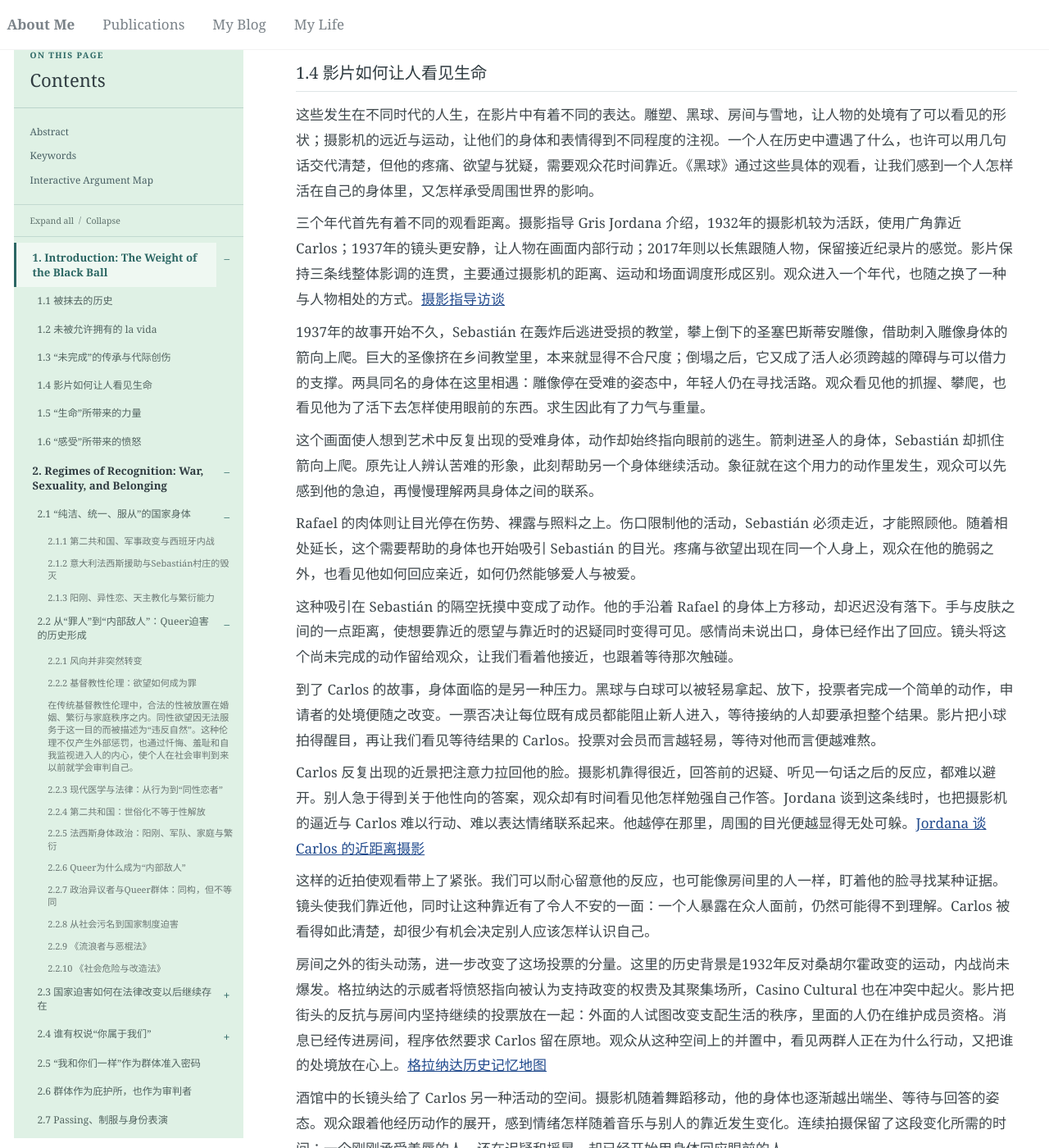
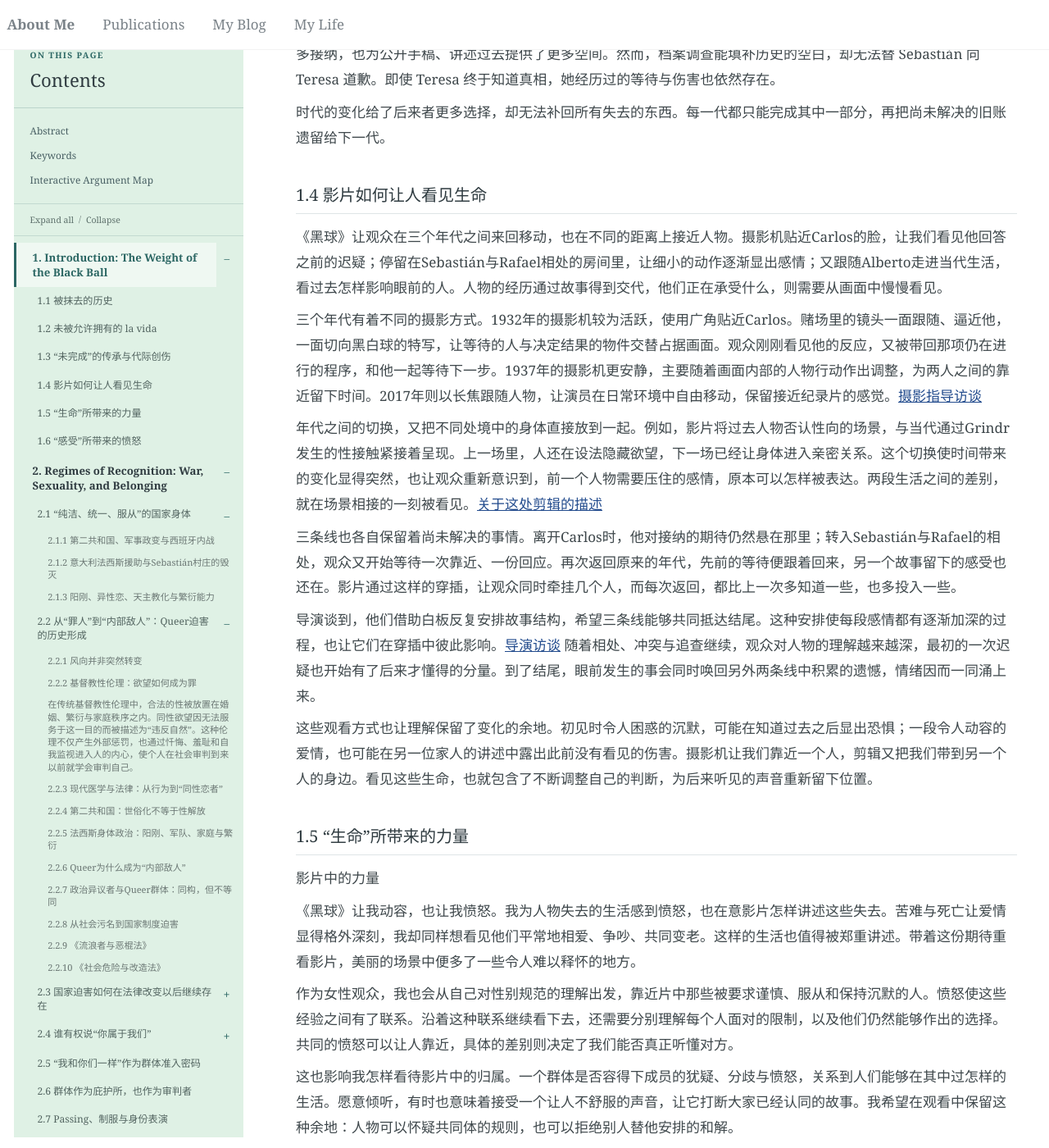
Before and after one commit to Cathylixi/Cathylixi.github.io, a Jekyll site: the page built from _posts/2026-11-10-la-bola-negra-review.md, in a window 1280 px wide and 1400 px high, scrolled down 4920 px. Shown: the whole window at 82% size. Built offline with Jekyll 4.4.1, drawn with Linux system fonts in a browser that asks for light colours; nearby versions of some CDN libraries; some of the changed text lies outside the part shown.

Commit message:
Publish La Bola Negra from Google Docs

```diff
--- a/_posts/2026-11-10-la-bola-negra-review.md
+++ b/_posts/2026-11-10-la-bola-negra-review.md
@@ -1,11 +1,11 @@
 ---
 layout: academic-post
 title: "La bola negra"
-paper_title: "男人留下手稿，女人继承创伤"
-paper_subtitle: "《黑球》中的愤怒、反档案与不平等继承"
+paper_title: "未完成的生命"
+paper_subtitle: "《黑球》中的历史抹除、欲望与继承"
 paper_status: "Structure complete"
 subtitle: "被抹去的历史不会自动消失。它会变成愤怒、归属的渴望，以及一代又一代人身体里没有名字的回声。"
-abstract: "《黑球》借手稿恢复了一段被抹除的 queer 男性历史，但 Teresa 的愤怒揭示了这种历史修复的限度：公共历史可以得到承认，私人伤害却不会因此自动获得修复。"
+abstract: "《黑球》通过1932、1937与2017年的queer生命，讲述社会排斥如何限制个人生活，以及被隐藏的过去如何影响后来者。本文从la vida与“未完成的生命”出发，结合镜头、声音与物件的细读，讨论身体、欲望与社会承认之间的关系。赌场的黑球、幸存的手稿与家庭中的沉默，呈现了历史抹除从公共制度进入私人生活的过程。那些未能完成的讲述与责任，经由亲密关系被交给下一代，保存记忆的机会与承受伤害的代价也被不均等地分配。本文将这一过程理解为记忆责任与创伤代价的转嫁，并进一步考察愤怒如何使被忽视的经验获得表达，以及爱情、音乐与白雪带来的安慰如何影响观众对修复的判断。重新讲述过去由此也意味着面对仍在继续的后果，让活着的人能够表达伤害，并决定如何与这段历史相处。"
 keywords:
   - "Queer Memory"
   - "Counter-Archive"
@@ -100,41 +100,17 @@
 
 ### 1.4 影片如何让人看见生命
 
-这些发生在不同时代的人生，在影片中有着不同的表达。雕塑、黑球、房间与雪地，让人物的处境有了可以看见的形状；摄影机的远近与运动，让他们的身体和表情得到不同程度的注视。一个人在历史中遭遇了什么，也许可以用几句话交代清楚，但他的疼痛、欲望与犹疑，需要观众花时间靠近。《黑球》通过这些具体的观看，让我们感到一个人怎样活在自己的身体里，又怎样承受周围世界的影响。
+《黑球》让观众在三个年代之间来回移动，也在不同的距离上接近人物。摄影机贴近Carlos的脸，让我们看见他回答之前的迟疑；停留在Sebastián与Rafael相处的房间里，让细小的动作逐渐显出感情；又跟随Alberto走进当代生活，看过去怎样影响眼前的人。人物的经历通过故事得到交代，他们正在承受什么，则需要从画面中慢慢看见。
 
-三个年代首先有着不同的观看距离。摄影指导 Gris Jordana 介绍，1932年的摄影机较为活跃，使用广角靠近 Carlos；1937年的镜头更安静，让人物在画面内部行动；2017年则以长焦跟随人物，保留接近纪录片的感觉。影片保持三条线整体影调的连贯，主要通过摄影机的距离、运动和场面调度形成区别。观众进入一个年代，也随之换了一种与人物相处的方式。[摄影指导访谈](https://www.kodak.com/en/motion/blog-post/la-bola-negra/)
+三个年代有着不同的摄影方式。1932年的摄影机较为活跃，使用广角贴近Carlos。赌场里的镜头一面跟随、逼近他，一面切向黑白球的特写，让等待的人与决定结果的物件交替占据画面。观众刚刚看见他的反应，又被带回那项仍在进行的程序，和他一起等待下一步。1937年的摄影机更安静，主要随着画面内部的人物行动作出调整，为两人之间的靠近留下时间。2017年则以长焦跟随人物，让演员在日常环境中自由移动，保留接近纪录片的感觉。[摄影指导访谈](https://www.kodak.com/en/motion/blog-post/la-bola-negra/)
 
-1937年的故事开始不久，Sebastián 在轰炸后逃进受损的教堂，攀上倒下的圣塞巴斯蒂安雕像，借助刺入雕像身体的箭向上爬。巨大的圣像挤在乡间教堂里，本来就显得不合尺度；倒塌之后，它又成了活人必须跨越的障碍与可以借力的支撑。两具同名的身体在这里相遇：雕像停在受难的姿态中，年轻人仍在寻找活路。观众看见他的抓握、攀爬，也看见他为了活下去怎样使用眼前的东西。求生因此有了力气与重量。
+年代之间的切换，又把不同处境中的身体直接放到一起。例如，影片将过去人物否认性向的场景，与当代通过Grindr发生的性接触紧接着呈现。上一场里，人还在设法隐藏欲望，下一场已经让身体进入亲密关系。这个切换使时间带来的变化显得突然，也让观众重新意识到，前一个人物需要压住的感情，原本可以怎样被表达。两段生活之间的差别，就在场景相接的一刻被看见。[关于这处剪辑的描述](https://editors.dazeddigital.com/film-tv/article/71296/1/la-bola-negra-javier-ambrossi-javier-calvo-director-interview-new-film-2026)
 
-这个画面使人想到艺术中反复出现的受难身体，动作却始终指向眼前的逃生。箭刺进圣人的身体，Sebastián 却抓住箭向上爬。原先让人辨认苦难的形象，此刻帮助另一个身体继续活动。象征就在这个用力的动作里发生，观众可以先感到他的急迫，再慢慢理解两具身体之间的联系。
+三条线也各自保留着尚未解决的事情。离开Carlos时，他对接纳的期待仍然悬在那里；转入Sebastián与Rafael的相处，观众又开始等待一次靠近、一份回应。再次返回原来的年代，先前的等待便跟着回来，另一个故事留下的感受也还在。影片通过这样的穿插，让观众同时牵挂几个人，而每次返回，都比上一次多知道一些，也多投入一些。
 
-Rafael 的肉体则让目光停在伤势、裸露与照料之上。伤口限制他的活动，Sebastián 必须走近，才能照顾他。随着相处延长，这个需要帮助的身体也开始吸引 Sebastián 的目光。疼痛与欲望出现在同一个人身上，观众在他的脆弱之外，也看见他如何回应亲近，如何仍然能够爱人与被爱。
+导演谈到，他们借助白板反复安排故事结构，希望三条线能够共同抵达结尾。这种安排使每段感情都有逐渐加深的过程，也让它们在穿插中彼此影响。[导演访谈](https://editors.dazeddigital.com/film-tv/article/71296/1/la-bola-negra-javier-ambrossi-javier-calvo-director-interview-new-film-2026) 随着相处、冲突与追查继续，观众对人物的理解越来越深，最初的一次迟疑也开始有了后来才懂得的分量。到了结尾，眼前发生的事会同时唤回另外两条线中积累的遗憾，情绪因而一同涌上来。
 
-这种吸引在 Sebastián 的隔空抚摸中变成了动作。他的手沿着 Rafael 的身体上方移动，却迟迟没有落下。手与皮肤之间的一点距离，使想要靠近的愿望与靠近时的迟疑同时变得可见。感情尚未说出口，身体已经作出了回应。镜头将这个尚未完成的动作留给观众，让我们看着他接近，也跟着等待那次触碰。
-
-到了 Carlos 的故事，身体面临的是另一种压力。黑球与白球可以被轻易拿起、放下，投票者完成一个简单的动作，申请者的处境便随之改变。一票否决让每位既有成员都能阻止新人进入，等待接纳的人却要承担整个结果。影片把小球拍得醒目，再让我们看见等待结果的 Carlos。投票对会员而言越轻易，等待对他而言便越难熬。
-
-Carlos 反复出现的近景把注意力拉回他的脸。摄影机靠得很近，回答前的迟疑、听见一句话之后的反应，都难以避开。别人急于得到关于他性向的答案，观众却有时间看见他怎样勉强自己作答。Jordana 谈到这条线时，也把摄影机的逼近与 Carlos 难以行动、难以表达情绪联系起来。他越停在那里，周围的目光便越显得无处可躲。[Jordana 谈 Carlos 的近距离摄影](https://revistalacorahe.com/gris-jordana-directora-fotografia-la-bola-negra-acercamiento-intimo-realidades-queer/)
-
-这样的近拍使观看带上了紧张。我们可以耐心留意他的反应，也可能像房间里的人一样，盯着他的脸寻找某种证据。镜头使我们靠近他，同时让这种靠近有了令人不安的一面：一个人暴露在众人面前，仍然可能得不到理解。Carlos 被看得如此清楚，却很少有机会决定别人应该怎样认识自己。
-
-房间之外的街头动荡，进一步改变了这场投票的分量。这里的历史背景是1932年反对桑胡尔霍政变的运动，内战尚未爆发。格拉纳达的示威者将愤怒指向被认为支持政变的权贵及其聚集场所，Casino Cultural 也在冲突中起火。影片把街头的反抗与房间内坚持继续的投票放在一起：外面的人试图改变支配生活的秩序，里面的人仍在维护成员资格。消息已经传进房间，程序依然要求 Carlos 留在原地。观众从这种空间上的并置中，看见两群人正在为什么行动，又把谁的处境放在心上。[格拉纳达历史记忆地图](https://www.mapamemoriagranada.es/lugares/republica/20-casino-cultural)
-
-酒馆中的长镜头给了 Carlos 另一种活动的空间。摄影机随着舞蹈移动，他的身体也逐渐越出端坐、等待与回答的姿态。观众跟着他经历动作的展开，感到情绪怎样随着音乐与别人的靠近发生变化。连续拍摄保留了这段变化所需的时间：一个刚刚承受羞辱的人，还在迟疑和摇晃，却已经开始用身体回应眼前的人。
-
-舞蹈中的 Carlos 依然被观看，身边的人却以歌唱、动作与触碰回应他。在赌场里，他必须给出一个能够被接受的答案；在这里，他可以先把难以说清的感受交给身体。酒馆没有替他解决归属的问题，却让观众看见，那具在质询中收紧的身体还有别的可能。它会移动，会接受安慰，也会在音乐中暂时放下对自己的审查。
-
-到了2017年，摄影机跟随 Alberto 进入调查和家庭生活。观众看着他走近线索，也看着他面对母亲时无法顺利说下去。过去逐渐得到解释，情绪却早已影响了眼前的相处。长焦跟拍让人物在环境中保有活动的余地，历史的后果因此出现在普通的交谈、离开与再次靠近之中。一个人怎样活着，也包含他怎样和身边的人共处。
-
-影片在三个年代之间来回切换，使我们带着刚刚看见的感受进入另一段生活。Carlos 对身份的否认、Sebastián 对亲近的迟疑，以及 Alberto 面对家庭往事时的困难，会在观看中彼此提醒。相似处让人靠近，不同处又让人察觉时间带来的变化。切换打断了单个人物的故事，却把一个场景尚未平息的感受带到了下一个年代。
-
-这种衔接在剧本阶段已经被反复安排。导演介绍，他们借助白板整理时间线和人物的情感变化，许多切换在拍摄之前便已确定。观众先知道什么、后理解什么，关系到同一个动作会被怎样看待。我们初见一个人的沉默时可能感到困惑，知道他的过去之后，又会重新理解那份迟疑。三条线由此共同改变着观众的判断，而非各自讲完以后再汇成一个结论。[导演谈三条故事线的结构](https://editors.dazeddigital.com/film-tv/article/71296/1/la-bola-negra-javier-ambrossi-javier-calvo-director-interview-new-film-2026)
-
-白雪中的 Carlos 又进入了另一种观看关系。俱乐部有门、有成员，有决定谁能留下的规则；雪地开阔，围住他的社会场所退去了，回应他的声音也改变了语气。生前的质询催促他作答，此时的声音让他说出遗憾。观众终于能够听他把话说完，也因此更清楚地感到，他生前缺少怎样的倾听。
-
-雪地的安慰还来自声音。那个没有清晰身体可供辨认的声音，在开阔的空间中回应 Carlos，带着近乎母亲的耐心。歌曲《La nieve》又让雪的意象进入歌唱，使人物难以说出的感情有了另一种延续。影像、说话声与歌曲各自起作用：雪地改变他身处的环境，声音改变他被对待的方式，音乐则让观看之后的情绪继续停留。
-
-这些场景也改变了观众对美的感受。我们会为身体的亲近、舞蹈与雪地中的安慰动容，也会因为这份温柔来得太晚而愤怒。影片让人看见生命，靠的是它愿意花在这些人身上的时间：让一个动作慢慢发生，让一张脸保留犹疑，让一个人有机会把话说完。我们因此能够感到他们怎样求生、怎样渴望，也更难把他们失去的生活轻轻带过。
+这些观看方式也让理解保留了变化的余地。初见时令人困惑的沉默，可能在知道过去之后显出恐惧；一段令人动容的爱情，也可能在另一位家人的讲述中露出此前没有看见的伤害。摄影机让我们靠近一个人，剪辑又把我们带到另一个人的身边。看见这些生命，也就包含了不断调整自己的判断，为后来听见的声音重新留下位置。
 
 ### 1.5 “生命”所带来的力量
 
@@ -337,6 +313,8 @@
 ### 3.14 Sebastián：村庄被毁与身份真空
 
 #### 3.14.1 倒塌的教堂
+
+1937年的故事开始不久，Sebastián 在轰炸后逃进受损的教堂，攀上倒下的圣塞巴斯蒂安雕像，借助刺入雕像身体的箭向上爬。倒塌的圣像既是必须跨越的障碍，也是可以借力的支撑。观众看见他的抓握、攀爬，也看见他为了活下去怎样使用眼前的东西。求生因此有了力气与重量。
 
 #### 3.14.2 圣塞巴斯蒂安雕像
 
@@ -624,6 +602,8 @@
 
 ### 5.16 对讲机与失败的视频通话
 
+在2017年的故事里，摄影机跟随 Alberto 进入调查和家庭生活。观众看着他走近线索，也看着他面对母亲时无法顺利说下去。过去逐渐得到解释，情绪却早已影响了眼前的相处。长焦跟拍让人物在环境中保有活动的余地，历史的后果因此出现在普通的交谈、离开与再次靠近之中。观看他们的关系，需要留意话语停在何处，以及两个人怎样回应彼此。
+
 #### 5.16.1 拥有沟通技术，却没有承担真话的语言
 
 #### 5.16.2 门内与门外
@@ -726,15 +706,13 @@
 
 #### 6.14.5 女性不是男性queer历史的天然照顾者
 
-### 6.15 影片是否在修复一种边缘化时制造另一种边缘化
+### 6.15 男性与女性的叙事位置
 
-#### 6.15.1 男性拥有伟大爱情
+《黑球》给予男性角色较多讲述自身欲望与过去的机会。观众跟随他们相爱、恐惧和隐瞒，也通过手稿与回忆理解他们作出选择的处境。Teresa 与 Nené 则更多通过她们与男性的关系进入故事：一个承受父亲的离开，一个为 Sebastián 打开另一种生活的可能。她们同样有自己的欲望与伤痛，影片留给这些经验多少时间，会影响观众怎样认识她们。
 
-#### 6.15.2 男性拥有值得理解的沉默
+这种叙述安排也影响我们把耐心交给谁。当观众已经理解 Sebastián 的恐惧，又被他的爱情打动，Teresa 的愤怒便容易显得过于固执，像是在打断一段值得纪念的往事。Nené 则以表演、欢乐与安慰靠近观众，她的痛苦也更容易随着这些付出得到理解。两位女性受到的不同回应，使人看见一种期待：受伤的人若能继续照顾别人，往往更容易得到喜爱；坚持要求交代的人，则可能被视为妨碍和解。
 
-#### 6.15.3 男性拥有手稿、艺术与历史使命
-
-#### 6.15.4 女性成为母亲、启蒙者、伤口与家庭障碍
+Sebastián 承受性规范的压迫，同时也以父亲的身份影响妻女的生活。理解他的处境，需要和辨认这份责任一同进行。Teresa 的愤怒应当按照她经历过的伤害得到倾听，Nené 自己的生活也值得得到与其启蒙作用同样认真的注视。性别在这里关系到谁获得解释的篇幅、谁承担照顾的工作，以及谁能够决定一段往事如何被讲述。
 
 ## 7. The Beautiful Death: Queer Romance, Nené, and the Ambivalence of Snow
 
@@ -897,6 +875,8 @@
 ### 7.20 白雪的双重意义
 
 #### 7.20.1 不属于任何审判者的空间
+
+白雪中的 Carlos 进入了另一种观看关系。俱乐部有门、有成员，有决定谁能留下的规则；雪地开阔，围住他的社会场所退去了。生前站在别人面前等待判决的人，此时被放进了没有明确内外之分的空间。环境的变化让观众暂时离开赌场的紧张，也为随后那段温柔的回应留出了位置。
 
 #### 7.20.2 死亡与安息
 
```
